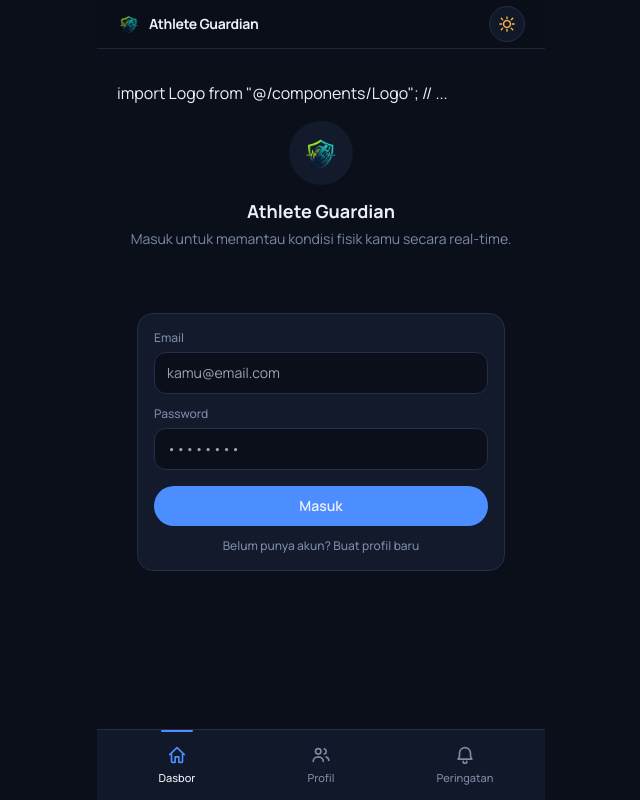
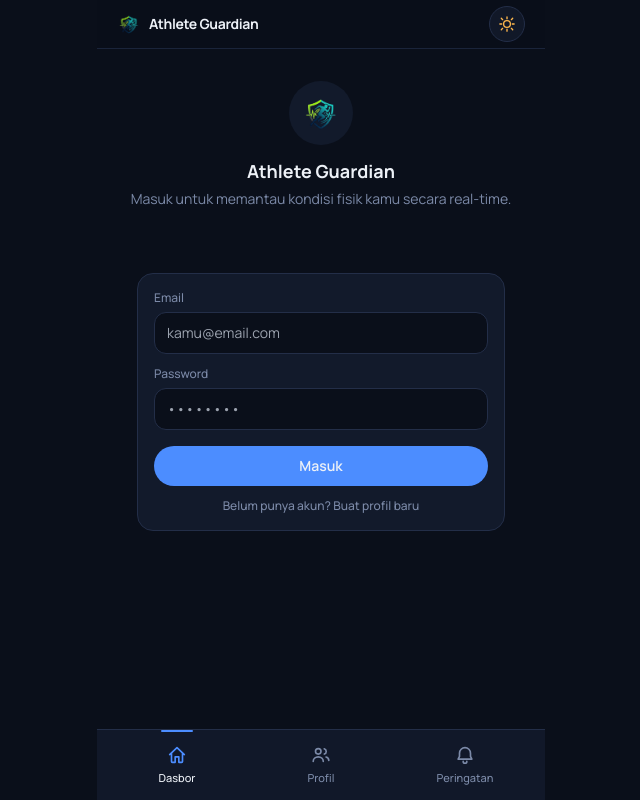
Before and after one commit to Vkzapple/Atlet-Guardian, a Next.js app in the folder frontend/: page / in a window 1280 px wide. Shown: the whole page, without its empty margins (319-959 px from the left). Built offline with nearby package versions, Linux system fonts and the light colour scheme; no server answers.

Commit message:
login form

```diff
--- a/frontend/app/page.tsx
+++ b/frontend/app/page.tsx
@@ -98,9 +98,6 @@ export default function DashboardPage() {
   if (!athlete) {
     return (
       <div className="flex flex-col gap-4 px-5 pt-8">
-  import Logo from "@/components/Logo";
-
-// ...
 
 <div className="flex flex-col items-center gap-3 pb-2 text-center">
   <div className="flex h-16 w-16 items-center justify-center rounded-full bg-surface">
```
